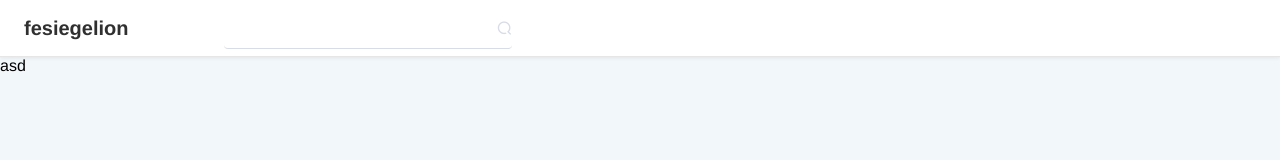
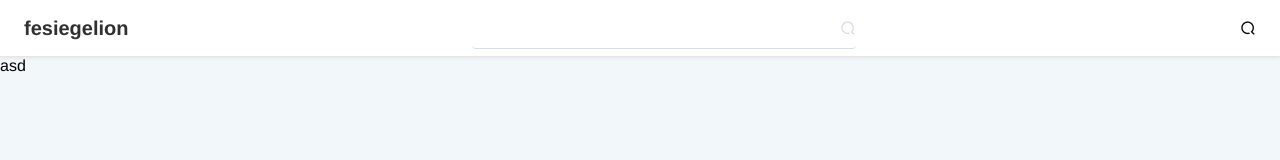
Before and after one commit to qqqqq1y/fesiegelion, a Vue app: page /#/home in a window 1280 px wide. Shown: the top 160 px of the page. Built offline with nearby package versions, Linux system fonts and the light colour scheme.

Commit message:
header 样式

```diff
--- a/src/layouts/HeaderAsideLayout/components/Header.vue
+++ b/src/layouts/HeaderAsideLayout/components/Header.vue
@@ -11,7 +11,7 @@
       <i class="fesiegelion fesiegelion-search s_icon"></i>
     </div>
     <div class="logout">
-
+      <i class="fesiegelion fesiegelion-search s_icon"></i>
     </div>
   </el-menu>
 </template>
@@ -37,14 +37,15 @@ export default {
   line-height: 56px;
   box-shadow: 0 1px 4px rgba(0,21,41,.08);
   .menu-title {
+    width: 30%;
     padding-left: 24px;
     font-size: 20px;
     font-weight: 600;
     color: #303030;
   }
   .header_search {
-    width: 288px;
-    margin-left: 96px;
+    width: 30%;
+    margin-left: 5%;
     position: relative;
     .s_icon {
       position: absolute;
@@ -53,5 +54,10 @@ export default {
       color: #D8DCE6;
     }
   }
+  .logout {
+    flex: 1;
+    padding-right: 24px;
+    text-align: right;
+  }
 }
 </style>
```
